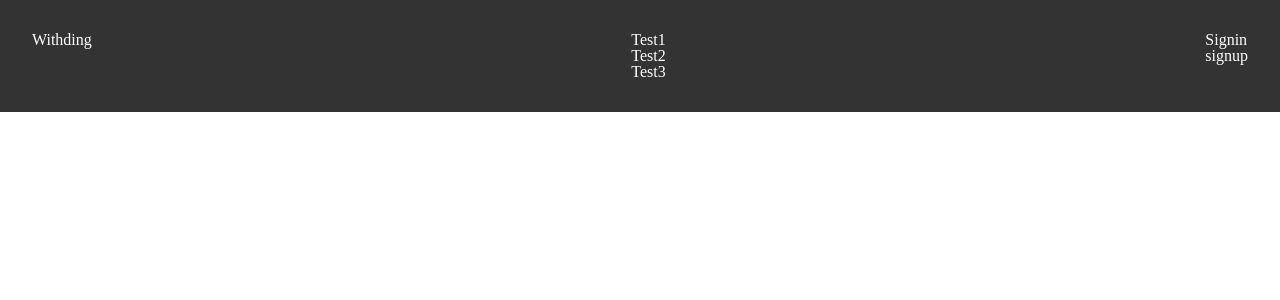
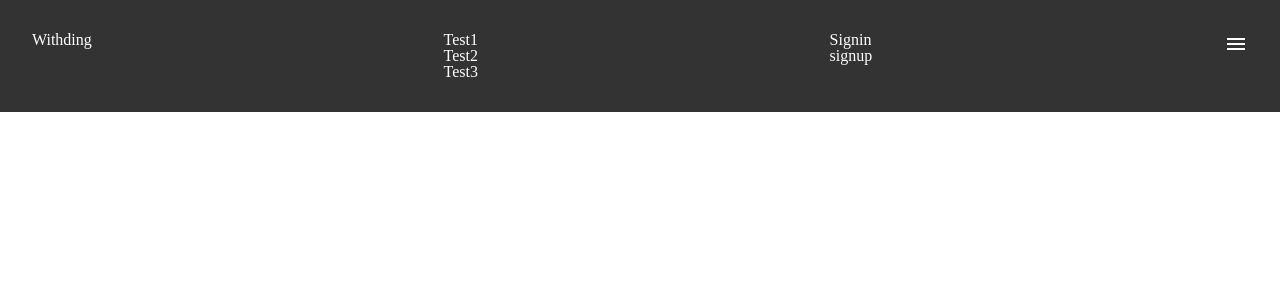
Before and after one commit to dobidugi/withding, a React (Create React App) app: page / in a window 1280 px wide. Shown: the top 300 px of the page. Built offline with nearby package versions, Linux system fonts and the light colour scheme.

Commit message:
:heavy_plus_sign:add(deps): @mui/icons-material

```diff
--- a/package.json
+++ b/package.json
@@ -13,6 +13,7 @@
   },
   "dependencies": {
     "@emotion/babel-plugin-jsx-pragmatic": "^0.1.5",
+    "@mui/icons-material": "^5.8.4",
     "@testing-library/jest-dom": "^5.16.4",
     "@testing-library/react": "^13.3.0",
     "@testing-library/user-event": "^13.5.0",
--- a/src/components/Header/Header.tsx
+++ b/src/components/Header/Header.tsx
@@ -3,6 +3,7 @@ import React from "react";
 import Logo from "./Logo";
 import Menu from "./Menu";
 import SubMenu from "./SubMenu";
+import MenuIcon from "@mui/icons-material/Menu";
 
 function Header() {
     return (
@@ -11,6 +12,7 @@ function Header() {
                 <Logo />
                 <Menu />
                 <SubMenu />
+                <MenuIcon />
             </nav>
         </header>
     );
```
Also changed, not shown: 1 other file (tests, documents, lock files or other folders).
